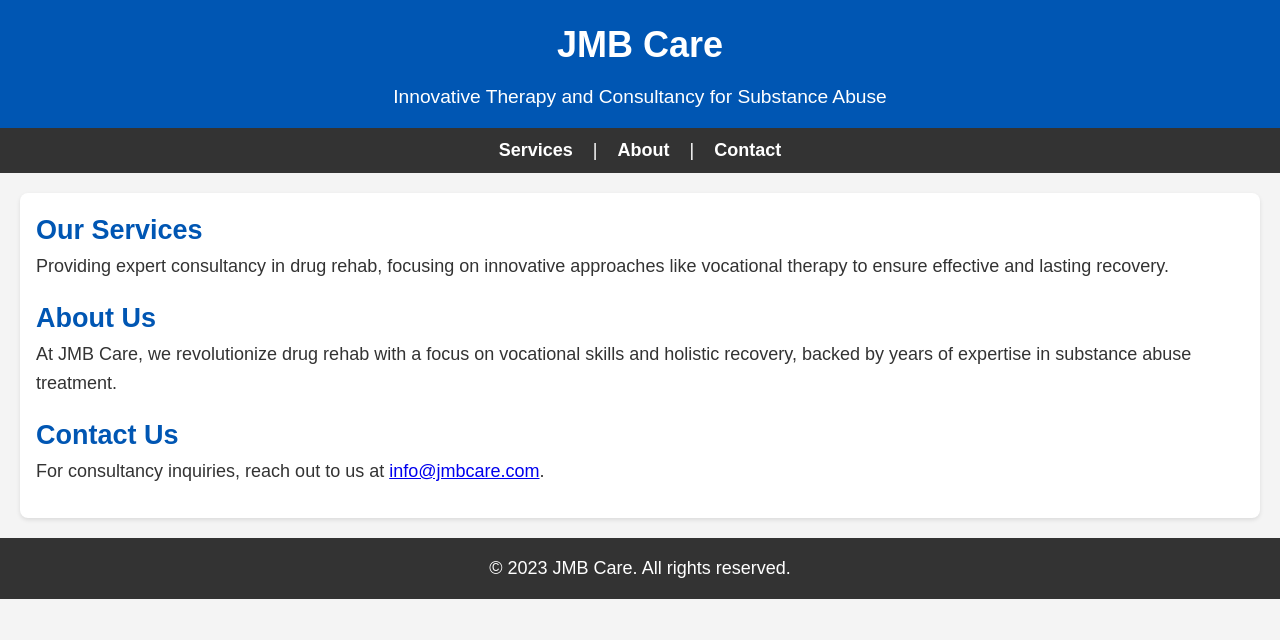
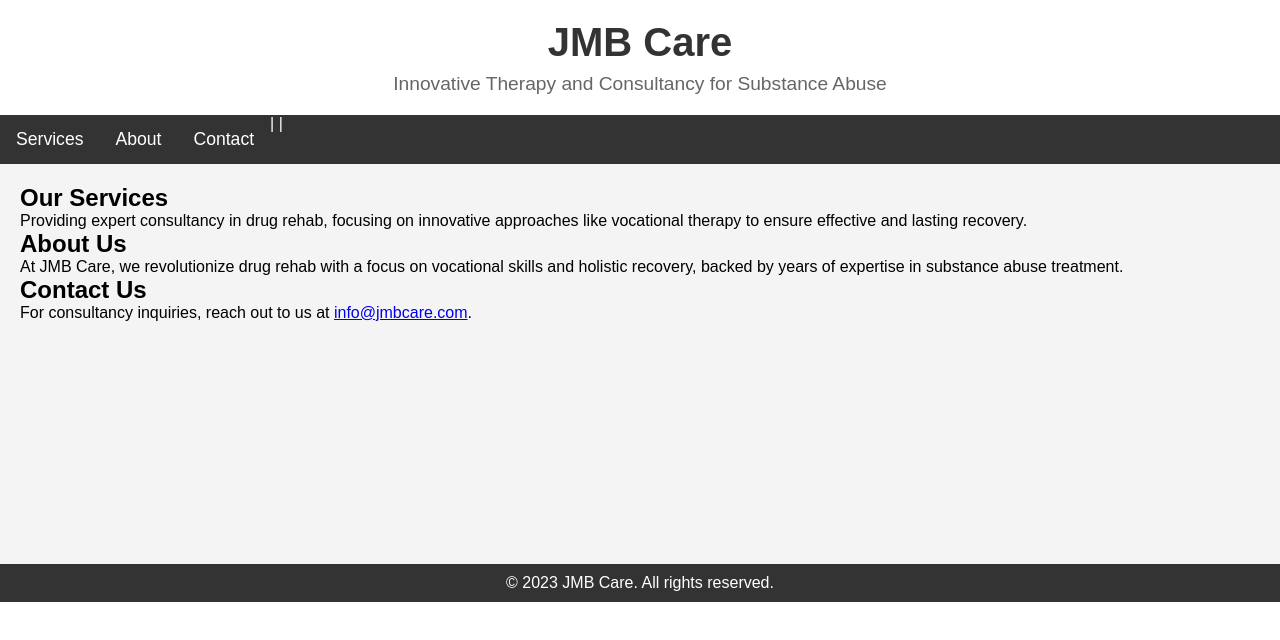
Before and after one commit to growgrounded/JMB-Care, a plain HTML site: page index.html in a window 1280 px wide. Drawn offline with Linux system fonts and the light colour scheme.

Commit message:
style.css

```diff
--- a/style.css
+++ b/style.css
@@ -1,86 +1,74 @@
-/* Reset some basic elements */
-body, h1, h2, p, a {
+/* Basic Reset */
+* {
     margin: 0;
     padding: 0;
+    box-sizing: border-box;
     font-family: 'Arial', sans-serif;
 }
 
-/* Basic styling */
-body {
-    background-color: #f4f4f4;
+/* Header Styles */
+.header {
+    background-color: #fff;
     color: #333;
-    line-height: 1.6;
-    font-size: 18px;
-}
-
-/* Header styling */
-.header {
-    background: #0056b3; /* Deep blue background */
-    color: #ffffff;
     text-align: center;
-    padding: 1rem 0;
+    padding: 20px 0;
 }
 
 .header h1 {
-    margin-bottom: 0.5rem;
+    font-size: 2.5em;
+    margin-bottom: 8px;
 }
 
 .header p {
-    font-size: 1.2rem;
+    font-size: 1.2em;
+    color: #666;
 }
 
-/* Navigation bar styling */
+/* Navigation Styles */
 .nav {
-    background: #333;
+    background-color: #333;
+    overflow: hidden;
     color: #fff;
-    text-align: center;
-    padding: 0.5rem 0;
 }
 
 .nav a {
-    color: #fff;
+    float: left;
+    display: block;
+    color: white;
+    text-align: center;
+    padding: 14px 16px;
     text-decoration: none;
-    margin: 0 15px;
-    font-weight: bold;
+    font-size: 1.1em;
 }
 
 .nav a:hover {
-    color: #0056b3;
+    background-color: #ddd;
+    color: black;
 }
 
-/* Main content styling */
+/* Main Content Styles */
 .content {
-    padding: 1rem;
-    background-color: white;
-    margin: 20px;
-    border-radius: 8px;
-    box-shadow: 0 2px 4px rgba(0, 0, 0, 0.1);
+    padding: 20px;
+    background-color: #f4f4f4;
+    min-height: 400px; /* Adjust as needed */
 }
 
-.content h2 {
-    color: #0056b3;
+/* Footer Styles */
+.footer {
+    background-color: #333;
+    color: white;
+    text-align: center;
+    padding: 10px;
+    position: relative;
+    bottom: 0;
+    width: 100%;
 }
 
-.content p {
-    margin-bottom: 1rem;
-}
-
-/* Footer styling */
-.footer {
-    text-align: center;
-    padding: 1rem 0;
-    background: #333;
-    color: #fff;
-}
-
-/* Responsive design */
-@media only screen and (max-width: 600px) {
-    body {
-        font-size: 16px;
-    }
-
+/* Responsive Design */
+@media screen and (max-width: 600px) {
     .nav a {
-        margin: 0 10px;
-        font-size: 0.9rem;
+        float: none;
+        display: block;
+        text-align: left;
     }
 }
```
